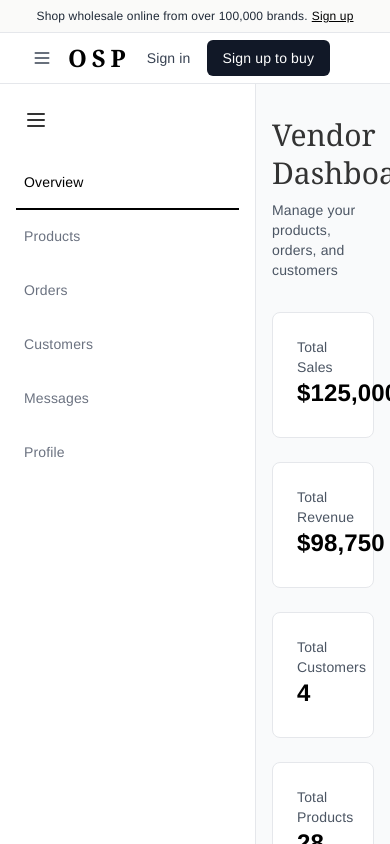
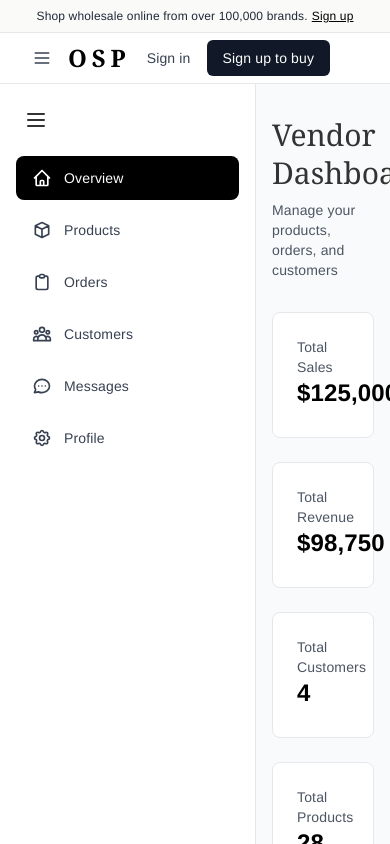
Before and after one commit to ovsharam/OSP-dash, a Next.js app: page /vendor/dashboard in a window 390 px wide. Shown: the top 844 px of the page. Built offline with nearby package versions, Linux system fonts and the light colour scheme.

Commit message:
Update seller portal hamburger menu to match buyer portal design with icons and rounded buttons

```diff
--- a/app/vendor/dashboard/page.tsx
+++ b/app/vendor/dashboard/page.tsx
@@ -461,26 +461,85 @@ export default function VendorDashboardPage() {
           {/* Navigation Buttons */}
           {sidebarOpen && (
             <div className="flex flex-col">
-              {[
-                { id: "overview", label: "Overview" },
-                { id: "products", label: "Products" },
-                { id: "orders", label: "Orders" },
-                { id: "customers", label: "Customers" },
-                { id: "messages", label: "Messages" },
-                { id: "profile", label: "Profile" },
-              ].map((tab) => (
-                <button
-                  key={tab.id}
-                  onClick={() => setActiveTab(tab.id as any)}
-                  className={`py-4 px-2 border-b-2 font-medium text-sm text-left ${
-                    activeTab === tab.id
-                      ? "border-black text-black"
-                      : "border-transparent text-gray-500 hover:text-gray-700"
-                  }`}
-                >
-                  {tab.label}
-                </button>
-              ))}
+              <button
+                onClick={() => setActiveTab("overview")}
+                className={`flex items-center gap-3 px-4 py-3 rounded-lg mb-2 transition-colors text-left ${
+                  activeTab === "overview"
+                    ? "bg-black text-white"
+                    : "text-gray-700 hover:bg-gray-100"
+                }`}
+              >
+                <svg className="w-5 h-5" fill="none" stroke="currentColor" viewBox="0 0 24 24">
+                  <path strokeLinecap="round" strokeLinejoin="round" strokeWidth={2} d="M3 12l2-2m0 0l7-7 7 7M5 10v10a1 1 0 001 1h3m10-11l2 2m-2-2v10a1 1 0 01-1 1h-3m-6 0a1 1 0 001-1v-4a1 1 0 011-1h2a1 1 0 011 1v4a1 1 0 001 1m-6 0h6" />
+                </svg>
+                <span className="font-medium">Overview</span>
+              </button>
+              <button
+                onClick={() => setActiveTab("products")}
+                className={`flex items-center gap-3 px-4 py-3 rounded-lg mb-2 transition-colors text-left ${
+                  activeTab === "products"
+                    ? "bg-black text-white"
+                    : "text-gray-700 hover:bg-gray-100"
+                }`}
+              >
+                <svg className="w-5 h-5" fill="none" stroke="currentColor" viewBox="0 0 24 24">
+                  <path strokeLinecap="round" strokeLinejoin="round" strokeWidth={2} d="M20 7l-8-4-8 4m16 0l-8 4m8-4v10l-8 4m0-10L4 7m8 4v10M4 7v10l8 4" />
+                </svg>
+                <span className="font-medium">Products</span>
+              </button>
+              <button
+                onClick={() => setActiveTab("orders")}
+                className={`flex items-center gap-3 px-4 py-3 rounded-lg mb-2 transition-colors text-left ${
+                  activeTab === "orders"
+                    ? "bg-black text-white"
+                    : "text-gray-700 hover:bg-gray-100"
+                }`}
+              >
+                <svg className="w-5 h-5" fill="none" stroke="currentColor" viewBox="0 0 24 24">
+                  <path strokeLinecap="round" strokeLinejoin="round" strokeWidth={2} d="M9 5H7a2 2 0 00-2 2v12a2 2 0 002 2h10a2 2 0 002-2V7a2 2 0 00-2-2h-2M9 5a2 2 0 002 2h2a2 2 0 002-2M9 5a2 2 0 012-2h2a2 2 0 012 2" />
+                </svg>
+                <span className="font-medium">Orders</span>
+              </button>
+              <button
+                onClick={() => setActiveTab("customers")}
+                className={`flex items-center gap-3 px-4 py-3 rounded-lg mb-2 transition-colors text-left ${
+                  activeTab === "customers"
+                    ? "bg-black text-white"
+                    : "text-gray-700 hover:bg-gray-100"
+                }`}
+              >
+                <svg className="w-5 h-5" fill="none" stroke="currentColor" viewBox="0 0 24 24">
+                  <path strokeLinecap="round" strokeLinejoin="round" strokeWidth={2} d="M17 20h5v-2a3 3 0 00-5.356-1.857M17 20H7m10 0v-2c0-.656-.126-1.283-.356-1.857M7 20H2v-2a3 3 0 015.356-1.857M7 20v-2c0-.656.126-1.283.356-1.857m0 0a5.002 5.002 0 019.288 0M15 7a3 3 0 11-6 0 3 3 0 016 0zm6 3a2 2 0 11-4 0 2 2 0 014 0zM7 10a2 2 0 11-4 0 2 2 0 014 0z" />
+                </svg>
+                <span className="font-medium">Customers</span>
+              </button>
+              <button
+                onClick={() => setActiveTab("messages")}
+                className={`flex items-center gap-3 px-4 py-3 rounded-lg mb-2 transition-colors text-left ${
+                  activeTab === "messages"
+                    ? "bg-black text-white"
+                    : "text-gray-700 hover:bg-gray-100"
+                }`}
+              >
+                <svg className="w-5 h-5" fill="none" stroke="currentColor" viewBox="0 0 24 24">
+                  <path strokeLinecap="round" strokeLinejoin="round" strokeWidth={2} d="M8 12h.01M12 12h.01M16 12h.01M21 12c0 4.418-4.03 8-9 8a9.863 9.863 0 01-4.255-.949L3 20l1.395-3.72C3.512 15.042 3 13.574 3 12c0-4.418 4.03-8 9-8s9 3.582 9 8z" />
+                </svg>
+                <span className="font-medium">Messages</span>
+              </button>
+              <button
+                onClick={() => setActiveTab("profile")}
+                className={`flex items-center gap-3 px-4 py-3 rounded-lg mb-2 transition-colors text-left ${
+                  activeTab === "profile"
+                    ? "bg-black text-white"
+                    : "text-gray-700 hover:bg-gray-100"
+                }`}
+              >
+                <svg className="w-5 h-5" fill="none" stroke="currentColor" viewBox="0 0 24 24">
+                  <path strokeLinecap="round" strokeLinejoin="round" strokeWidth={2} d="M10.325 4.317c.426-1.756 2.924-1.756 3.35 0a1.724 1.724 0 002.573 1.066c1.543-.94 3.31.826 2.37 2.37a1.724 1.724 0 001.065 2.572c1.756.426 1.756 2.924 0 3.35a1.724 1.724 0 00-1.066 2.573c.94 1.543-.826 3.31-2.37 2.37a1.724 1.724 0 00-2.572 1.065c-.426 1.756-2.924 1.756-3.35 0a1.724 1.724 0 00-2.573-1.066c-1.543.94-3.31-.826-2.37-2.37a1.724 1.724 0 00-1.065-2.572c-1.756-.426-1.756-2.924 0-3.35a1.724 1.724 0 001.066-2.573c-.94-1.543.826-3.31 2.37-2.37.996.608 2.296.07 2.572-1.065z" />
+                  <path strokeLinecap="round" strokeLinejoin="round" strokeWidth={2} d="M15 12a3 3 0 11-6 0 3 3 0 016 0z" />
+                </svg>
+                <span className="font-medium">Profile</span>
+              </button>
             </div>
           )}
         </div>
```
